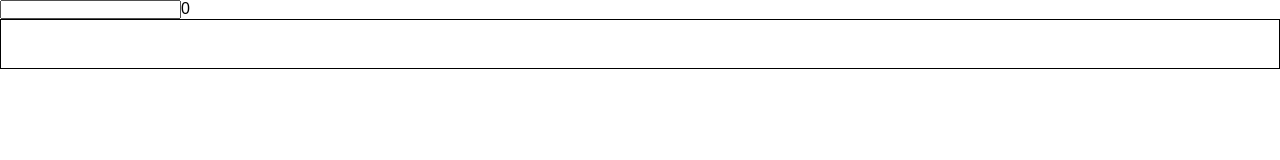
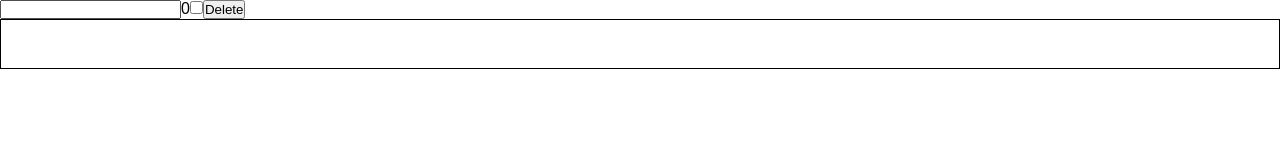
Before and after one commit to StanDevs/FulllFront, a React (Create React App) app: page / in a window 1280 px wide. Shown: the top 160 px of the page. Built offline with nearby package versions, Linux system fonts and the light colour scheme.

Commit message:
Check all & delete all

```diff
--- a/src/primary/pages/home/Home.tsx
+++ b/src/primary/pages/home/Home.tsx
@@ -1,5 +1,5 @@
 import "./home.css";
-import { FormEvent, useCallback, useMemo, useState } from "react";
+import { FormEvent, useCallback, useEffect, useMemo, useState } from "react";
 import Profile from "../../../domain/Profile/Profile";
 import Input from "../../components/Input/Input";
 import useDependency from "../../hooks/useDependency";
@@ -8,7 +8,7 @@ import ProfileItem from "./components/ProfileItem";
 const Home = () => {
   const { profileRepository } = useDependency();
   const [profiles, setProfiles] = useState<Profile[]>([]);
-  const [checkedProfile, setCheckedProfile] = useState<Record<string, boolean>>(
+  const [checkedProfile, setCheckedProfile] = useState<Record<number, boolean>>(
     {}
   );
 
@@ -24,19 +24,44 @@ const Home = () => {
     setCheckedProfile({});
   }, []);
 
-  const handleOnCheck = (profileId: number) => {
-    setCheckedProfile((prev) => ({ ...prev, [profileId]: !prev[profileId] }));
-  };
+  const handleOnCheck = useCallback(
+    (profileId: number) => {
+      setCheckedProfile((prev) => ({ ...prev, [profileId]: !prev[profileId] }));
+    },
+    [checkedProfile]
+  );
+
+  const handleSelectAll = useCallback(
+    (e: FormEvent<HTMLInputElement>) => {
+      const ids = profiles.map((profile) => profile.id);
+      const allCheckedObj: Record<string, boolean> = {};
+      ids.forEach(
+        (id) => (allCheckedObj[id] = (e.target as HTMLInputElement).checked)
+      );
+      setCheckedProfile(allCheckedObj);
+    },
+    [profiles]
+  );
+
+  const handleDeleteCheckedItems = useCallback(() => {
+    setProfiles((prev) => prev.filter((p) => !checkedProfile[p.id]));
+  }, [checkedProfile, profiles]);
 
   const checkedItemCount = useMemo(
     () => Object.values(checkedProfile).filter((isTrue) => isTrue).length,
     [checkedProfile]
   );
 
+  useEffect(() => {
+    setCheckedProfile({});
+  }, [profiles]);
+
   return (
     <>
       <Input type="search" onInput={handleSearch} debounce={500} />
       {checkedItemCount}
+      <Input type="checkbox" onChange={handleSelectAll} />
+      <button onClick={handleDeleteCheckedItems}>Delete</button>
       <div className="profileList">
         {profiles.map((profile) => (
           <ProfileItem
--- a/src/primary/pages/home/components/ProfileItem.tsx
+++ b/src/primary/pages/home/components/ProfileItem.tsx
@@ -1,6 +1,7 @@
 import "./ProfileItem.css";
 import { useCallback } from "react";
 import Profile from "../../../../domain/Profile/Profile";
+import Input from "../../../components/Input/Input";
 
 const ProfileItem = ({
   profile,
@@ -17,7 +18,7 @@ const ProfileItem = ({
 
   return (
     <div className="profileItem" onClick={() => onCheck(profile.id)}>
-      <input type="checkbox" checked={isCheck} readOnly />
+      <Input type="checkbox" checked={isCheck} readOnly />
       <div className="profileItem__avatarContainer">
         <img
           className="profileItem__avatar"
```
